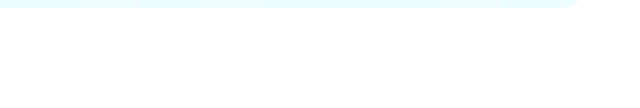
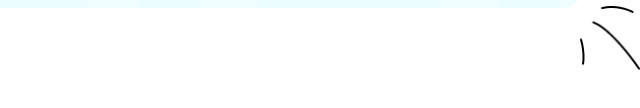
Before and after one commit to Anuraj-TR/Bizpro, a plain HTML site: page organisms/newsletter.html in a window 1280 px wide. Shown: the part 656-764 px from the top of the page, 640-1280 px from the left. Drawn offline with nearby package versions, Linux system fonts and the light colour scheme; files that its build step writes are made by us from their sources.

Commit message:
newsletter updation

```diff
--- a/assets/scss/organisms/_newsletter.scss
+++ b/assets/scss/organisms/_newsletter.scss
@@ -3,13 +3,30 @@
     display: flex;
     align-items: center;
     justify-content: space-between;
-    background-color: ECFDFF;
+    position: relative;
+    background-color: #ECFDFF;
     background-position: right;
     background-repeat: no-repeat;
     background-size: cover;
     border-radius: 16px;
     padding: $spacer-5 $spacer-4;
     margin-top: 300px;
+    margin-bottom: 70px;
+
+    &__lines{
+        position: absolute;
+        bottom: -60px;
+        right: -60px;
+        width: 60px;
+        height: 60px;
+        display: flex;
+        align-items: center;
+        justify-content: center;
+
+        img{
+            width: 100%;
+        }
+    }
     &-wrap{
         width: 100%;
     }
@@ -47,11 +64,15 @@
 @include mobile-tablet{
     .bz-newletter{
         margin-top: $spacer-4;
+        margin-bottom: $spacer-4;
         &__cnt{
             width: 100%;
         }
         &__img{
             display: none;
         }
+        &__lines{
+            display: none;
+        }
     }
 }
--- a/organisms/newsletter.html
+++ b/organisms/newsletter.html
@@ -38,6 +38,9 @@
           <div class="bz-newletter__img">
             <div class="bz-newletter__img-wrap" style="background-image: url('/assets/images/newsletter-img.png');"></div>
           </div>
+          <div class="bz-newletter__lines">
+            <img src="/assets/images/newsletter-lines.png" alt="">
+          </div>
         </div>
       </div>
     </div>
```
